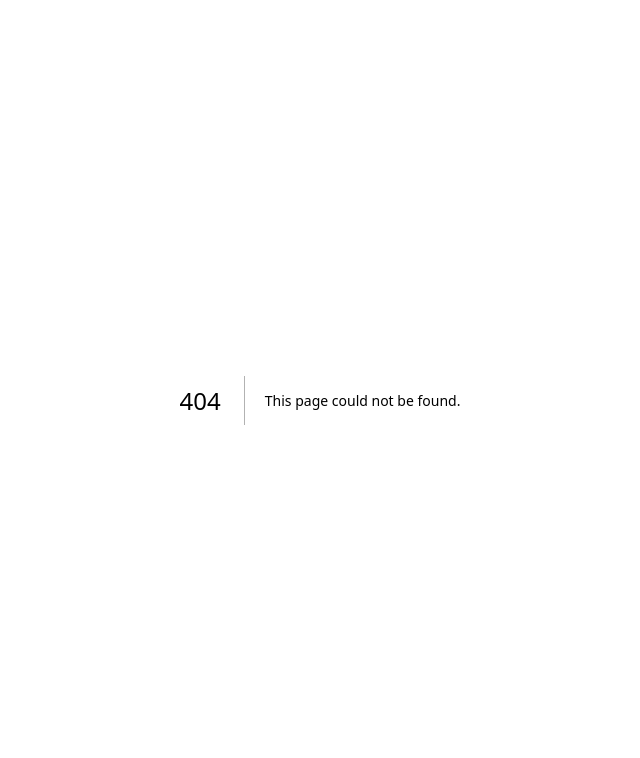
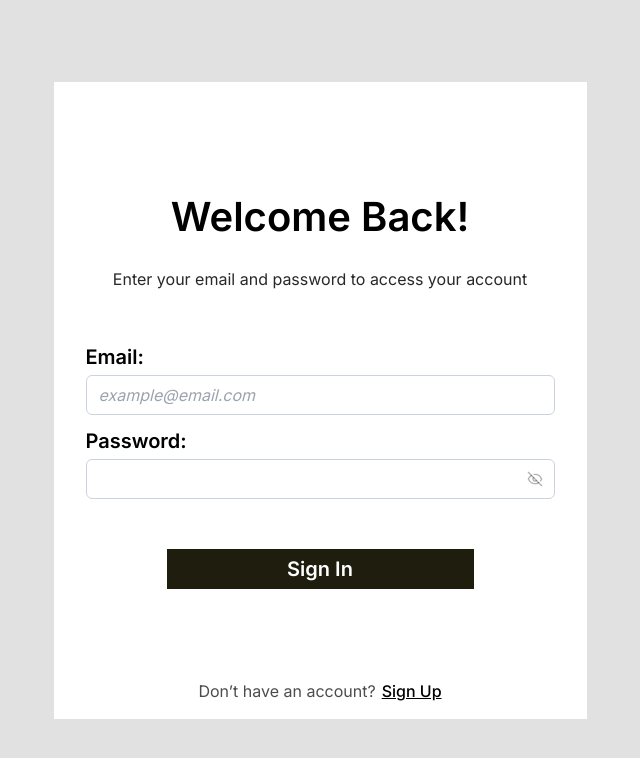
Before and after one commit to David7777-ops/phonebook-nextjs-expressjs, a Next.js app in the folder app/: page /login in a window 1280 px wide. Before the commit this address had no page. Shown: the top 758 px of the page, without its empty margins (320-960 px from the left). Built offline with nearby package versions, Linux system fonts and the light colour scheme.

Commit message:
feat: created login page

```diff
--- /dev/null
+++ b/app/src/app/(auth)/login/page.tsx
@@ -0,0 +1,35 @@
+import { Button } from "@/components/button";
+import { Input } from "@/components/input";
+import Label from "@/components/label";
+
+export default function Page() {
+  return (
+    <div className="flex flex-col justify-center items-center min-h-screen w-full bg-background">
+      <div className="flex flex-col justify-center items-center bg-white px-8 w-[533px]">
+        <h1 className="font-semibold text-[40px] mt-[105px]">Welcome Back!</h1>
+        <p className="text-[16px] text-accent mt-5">
+          Enter your email and password to access your account
+        </p>
+        <div className="flex flex-col gap-4 w-full mt-14">
+          <div className="flex flex-col gap-2">
+            <Label htmlFor="email">Email:</Label>
+            <Input id="email" placeholder="example@email.com" type="email" />
+          </div>
+          <div className="flex flex-col gap-7 w-full">
+            <div className="flex flex-col gap-2">
+              <Label htmlFor="password">Password:</Label>
+              <Input id="password" type="password" />
+            </div>
+          </div>
+        </div>
+        <Button className="mt-[50px] w-[307px]">Sign In</Button>
+        <div className="flex gap-1.5 mt-[90px] mb-4">
+          <p className="text-[16px] text-black/70">Don’t have an account?</p>
+          <a className="underline font-medium" href="/signup">
+            Sign Up
+          </a>
+        </div>
+      </div>
+    </div>
+  );
+}
--- a/app/src/app/(auth)/signup/page.tsx
+++ b/app/src/app/(auth)/signup/page.tsx
@@ -42,7 +42,7 @@ export default function Page() {
           privacy policy.
         </p>
         <div className="flex gap-1.5 mt-5 mb-4">
-          <p className="text-[16px]">Already have an account?</p>
+          <p className="text-[16px] text-black/70">Already have an account?</p>
           <a className="underline font-medium" href="/login">
             Sign In
           </a>
```
